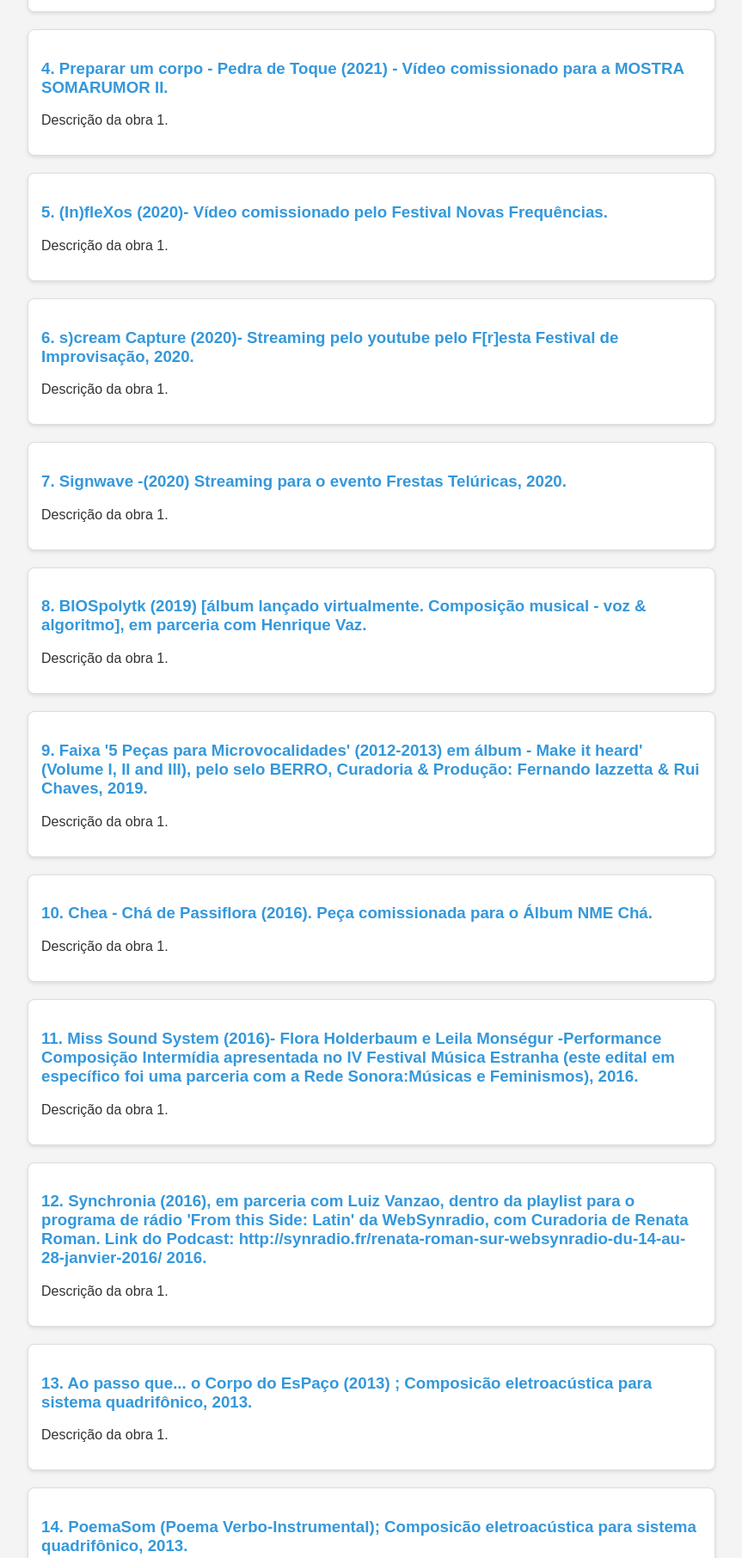
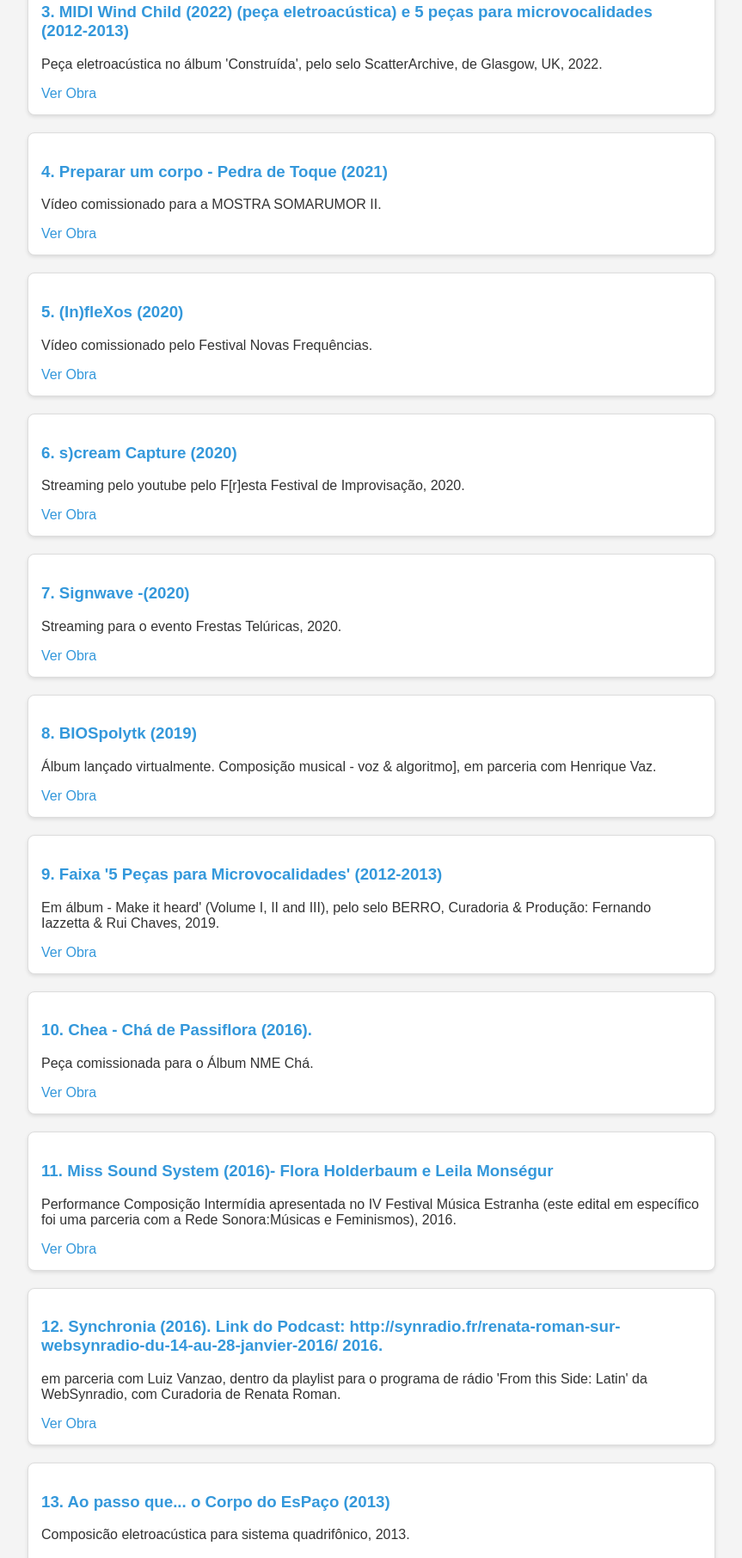
Before and after one commit to sheikode/flora-website-html, a plain HTML site: page obras.html in a window 1280 px wide. Shown: the part 684-2496 px from the top of the page at 86% size, without its empty margins (208-1071 px from the left). Drawn offline with Linux system fonts and the light colour scheme.

Commit message:
links das obras

```diff
--- a/obras.html
+++ b/obras.html
@@ -24,68 +24,109 @@
         </nav>
     </header>
 
+    <!-- paste btn
+        <a href="linkdaparada" target="_blank" class="btn">Ver Obra</a>
+    -->
+
+
     <section id="conteudo">
         <h2>Obras</h2>
         <p>Aqui estão algumas das obras da Dra. Flora Holderbaum</p>
 
         <div class="card">
             <h3>1. Epiglottis (2023) - para sistema multicanal 4.1</h3>
-            <p>Descrição da obra 1.</p>
-        </div>
-        <div class="card">
-            <h3>2. Darkroom (2022) - faixa 12 do álbum virtual.</h3>
-            <p></p>
-        </div>
-        <div class="card">
-            <h3>3. MIDI Wind Child (2022) (peça eletroacústica) e 5 peças para microvocalidades (2012-2013) (peça eletroacústica) no álbum 'Construída', pelo selo ScatterArchive, de Glasgow, UK, 2022.<</h3>
-            <p>Descrição da obra 1.</p>
-        </div>
-        <div class="card">
-            <h3>4. Preparar um corpo - Pedra de Toque (2021) - Vídeo comissionado para a MOSTRA SOMARUMOR II.</h3>
-            <p>Descrição da obra 1.</p>
+            <p>Estreada no Concerto Acusmático do Projeto Caravana na UDESC (Projeto CnPQ/Felipe Ribeiro/Ricardo Thomasi) 2023 , no SiMN 2023 (Simpósio Internacional de Música Nova) e no Circuito Contemporâneo-ECrIS – Espaço de Criação e Invenção Sonora e Música eletroacústica, com coordenação de Henrique Padovani.</p>
+            <a href="https://on.soundcloud.com/59uCt" target="_blank" class="btn">Ver Obra</a>
         </div>
 
 
         <div class="card">
-            <h3>5. (In)fleXos (2020)- Vídeo comissionado pelo Festival Novas Frequências.</h3>
-            <p>Descrição da obra 1.</p>
+            <h3>2. Darkroom (2022)</h3>
+            <p>Faixa 12 do álbum virtual.</p>
+            <a href="https://desmancheoselo.bandcamp.com/album/dos023-darkroom" target="_blank" class="btn">Ver Obra</a>
         </div>
 
+
         <div class="card">
-            <h3>6. s)cream Capture  (2020)- Streaming pelo youtube pelo F[r]esta Festival de Improvisação, 2020.</h3>
-            <p>Descrição da obra 1.</p>
+            <h3>3. MIDI Wind Child (2022) (peça eletroacústica) e 5 peças para microvocalidades (2012-2013) </h3>
+            <p>Peça eletroacústica no álbum 'Construída', pelo selo ScatterArchive, de Glasgow, UK, 2022.</p>
+            <a href="https://scatterarchive.bandcamp.com/album/constru-da-3 " target="_blank" class="btn">Ver Obra</a>
         </div>
+
+
         <div class="card">
-            <h3>7. Signwave -(2020)  Streaming para o evento Frestas Telúricas, 2020.</h3>
-            <p>Descrição da obra 1.</p>
+            <h3>4. Preparar um corpo - Pedra de Toque (2021)</h3>
+            <p>Vídeo comissionado para a MOSTRA SOMARUMOR II.</p>
+            <a href="https://www.youtube.com/watch?v=tqSHnKKDyEI&t=13s" target="_blank" class="btn">Ver Obra</a>
         </div>
+
+
         <div class="card">
-            <h3>8. BIOSpolytk (2019) [álbum lançado virtualmente. Composição musical - voz & algoritmo], em parceria com Henrique Vaz.</h3>
-            <p>Descrição da obra 1.</p>
+            <h3>5. (In)fleXos (2020)</h3>
+            <p>Vídeo comissionado pelo Festival Novas Frequências.</p>
+            <a href="https://www.youtube.com/watch?v=z-70Q_dH8PM&t=207s " target="_blank" class="btn">Ver Obra</a>
         </div>
+
+
         <div class="card">
-            <h3>9. Faixa '5 Peças para Microvocalidades' (2012-2013) em álbum - Make it heard' (Volume I, II and III), pelo selo BERRO, Curadoria & Produção: Fernando Iazzetta & Rui Chaves, 2019.</h3>
-            <p>Descrição da obra 1.</p>
+            <h3>6. s)cream Capture (2020)</h3>
+            <p>Streaming pelo youtube pelo F[r]esta Festival de Improvisação, 2020.</p>
+            <a href="https://www.youtube.com/watch?v=_UAOJxrqaNU" target="_blank" class="btn">Ver Obra</a>
         </div>
+
+
         <div class="card">
-            <h3>10. Chea - Chá de Passiflora (2016). Peça comissionada para o Álbum NME Chá.</h3>
-            <p>Descrição da obra 1.</p>
+            <h3>7. Signwave -(2020)</h3>
+            <p>Streaming para o evento Frestas Telúricas, 2020.</p>
+            <a href="https://www.youtube.com/watch?v=0pm_VKUgwYI" target="_blank" class="btn">Ver Obra</a>
         </div>
+
+
         <div class="card">
-            <h3>11. Miss Sound System (2016)- Flora Holderbaum e Leila Monségur -Performance Composição Intermídia apresentada no IV Festival Música Estranha (este edital em específico foi uma parceria com a Rede Sonora:Músicas e Feminismos), 2016.</h3>
-            <p>Descrição da obra 1.</p>
+            <h3>8. BIOSpolytk (2019)</h3>
+            <p>Álbum lançado virtualmente. Composição musical - voz & algoritmo], em parceria com Henrique Vaz.</p>
+            <a href="https://chipmusik.bandcamp.com/album/voice-algorithm-chmr-c-d-051?fbclid=IwAR3rnB5cpKkmn1oTW1iLYfc5aIT8J5JFvCI23IIk9j5QUapDNw3ypj3SSZ8" target="_blank" class="btn">Ver Obra</a>
         </div>
+
+
         <div class="card">
-            <h3>12. Synchronia (2016), em parceria com Luiz Vanzao, dentro da playlist para o programa de rádio 'From this Side: Latin' da WebSynradio, com Curadoria de Renata Roman. Link do Podcast: http://synradio.fr/renata-roman-sur-websynradio-du-14-au-28-janvier-2016/ 2016.</h3>
-            <p>Descrição da obra 1.</p>
+            <h3>9. Faixa '5 Peças para Microvocalidades' (2012-2013)</h3>
+            <p>Em álbum - Make it heard' (Volume I, II and III), pelo selo BERRO, Curadoria & Produção: Fernando Iazzetta & Rui Chaves, 2019.</p>
+            <a href="https://berro-nusom.bandcamp.com/album/make-it-heard-vol-2" target="_blank" class="btn">Ver Obra</a>
         </div>
+
+
         <div class="card">
-            <h3>13. Ao passo que... o Corpo do EsPaço (2013) ; Composicão eletroacústica para sistema quadrifônico, 2013.</h3>
-            <p>Descrição da obra 1.</p>
+            <h3>10. Chea - Chá de Passiflora (2016).</h3>
+            <p>Peça comissionada para o Álbum NME Chá.</p>
+            <a href="https://nmelindo.bandcamp.com/album/nmech-das5" target="_blank" class="btn">Ver Obra</a>
         </div>
+
+
         <div class="card">
-            <h3>14. PoemaSom (Poema Verbo-Instrumental); Composicão eletroacústica para sistema quadrifônico, 2013.</h3>
-            <p>Descrição da obra 1.</p>
+            <h3>11. Miss Sound System (2016)- Flora Holderbaum e Leila Monségur</h3>
+            <p>Performance Composição Intermídia apresentada no IV Festival Música Estranha (este edital em específico foi uma parceria com a Rede Sonora:Músicas e Feminismos), 2016.</p>
+            <a href="http://www.musicaestranha.me/misssoundsystem" target="_blank" class="btn">Ver Obra</a>
+        </div>
+
+
+        <div class="card">
+            <h3>12. Synchronia (2016). Link do Podcast: http://synradio.fr/renata-roman-sur-websynradio-du-14-au-28-janvier-2016/ 2016.</h3>
+            <p>em parceria com Luiz Vanzao, dentro da playlist para o programa de rádio 'From this Side: Latin' da WebSynradio, com Curadoria de Renata Roman.</p>
+            <a href="https://on.soundcloud.com/PsU3J" target="_blank" class="btn">Ver Obra</a>
+        </div>
+
+
+        <div class="card">
+            <h3>13. Ao passo que... o Corpo do EsPaço (2013)</h3>
+            <p>Composicão eletroacústica para sistema quadrifônico, 2013.</p>
+        </div>
+
+
+        <div class="card">
+            <h3>14. PoemaSom (Poema Verbo-Instrumental)</h3>
+            <p>Composicão eletroacústica para sistema quadrifônico, 2013.</p>
+            <a href="https://soundcloud.com/flora-holderbaum/poemaverboinstrumental " target="_blank" class="btn">Ver Obra</a>
         </div>
 
 
```
